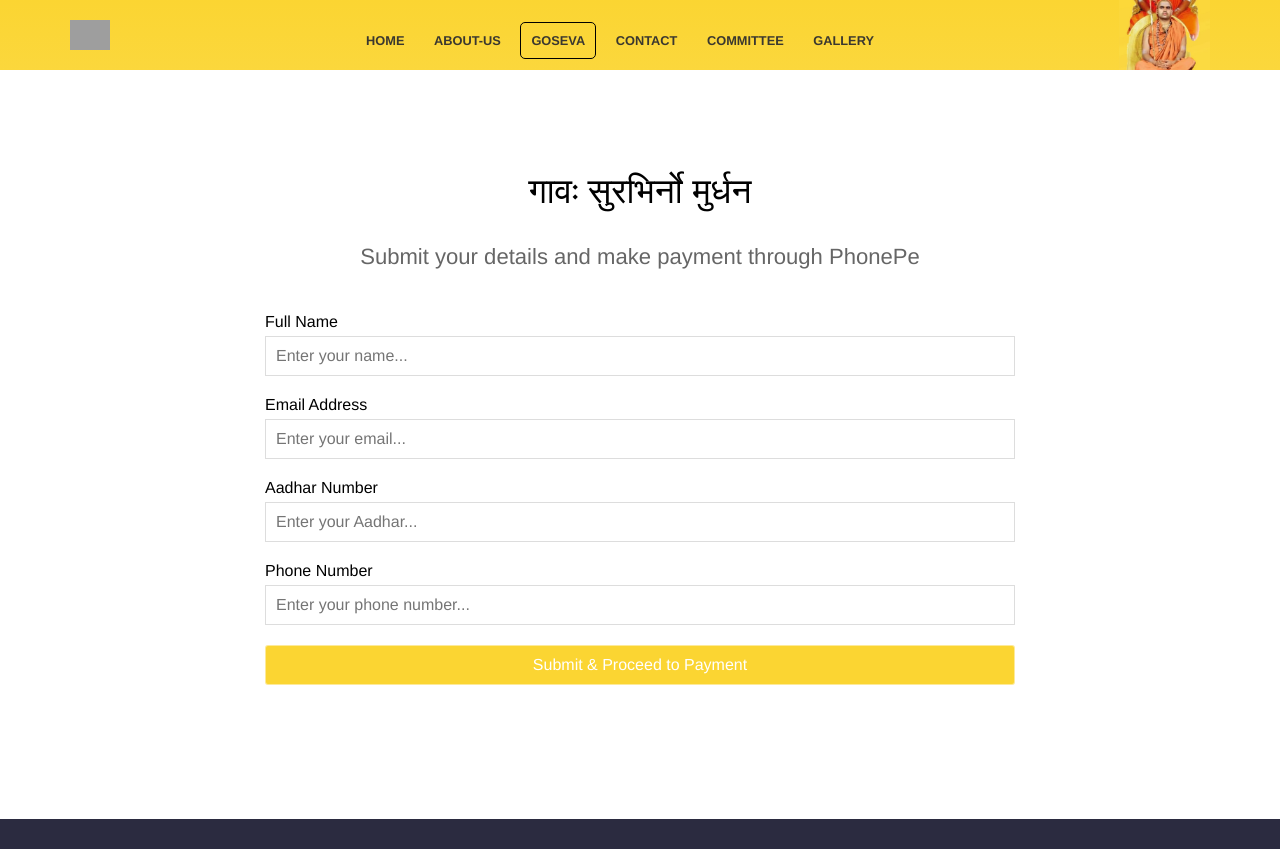
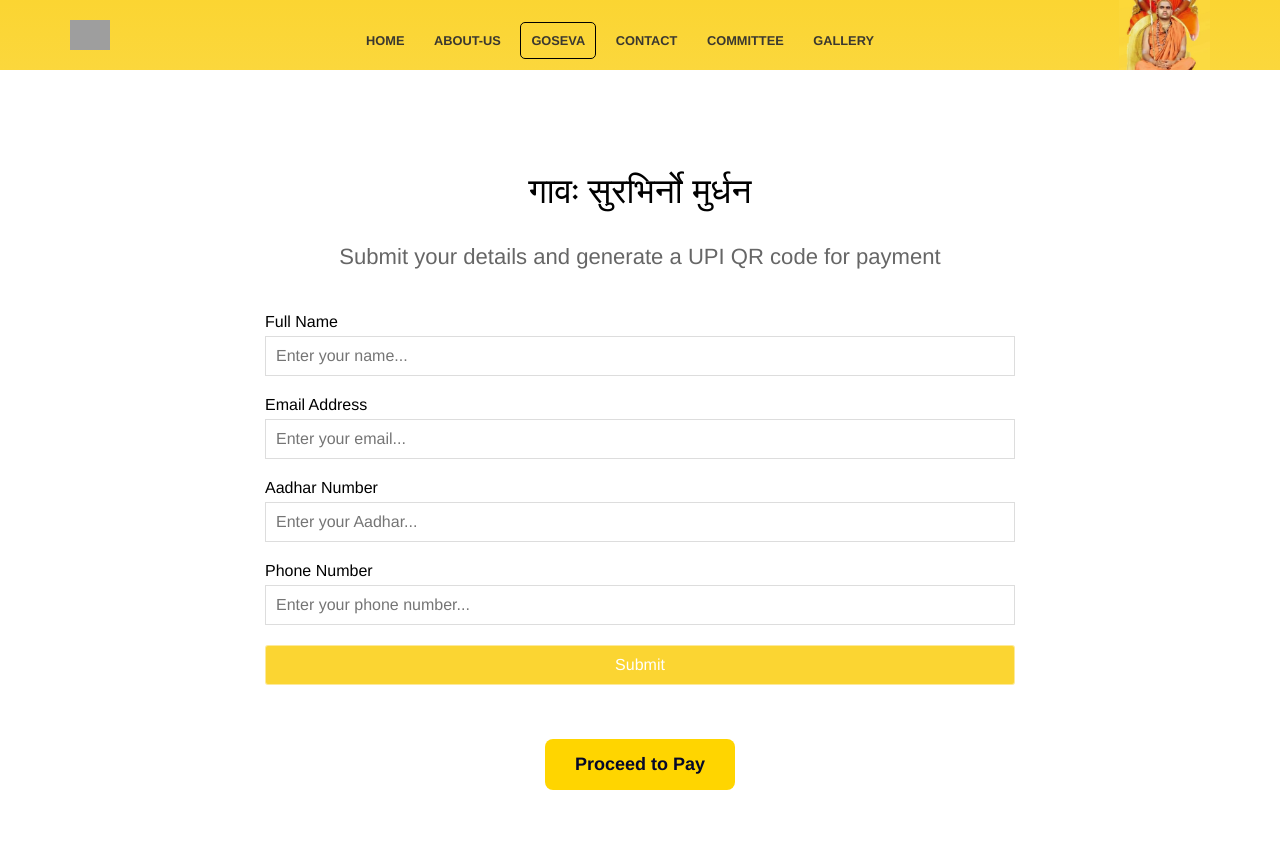
Before and after one commit to sujayadkesar/govardhana, a Jekyll site: the page built from blog/phonepetest.html, in a window 1280 px wide. Shown: the top 849 px of the page. Built offline with Jekyll 4.4.1, drawn with Linux system fonts in a browser that asks for light colours; some of the changed lines change nothing that is shown; grey boxes are pictures that could not be loaded.

Commit message:
Update phonepetest.html

```diff
--- a/blog/phonepetest.html
+++ b/blog/phonepetest.html
@@ -1,7 +1,7 @@
 ---
-title: Adopt a Cow
+title: Siddha Grasa
 heading: गावः सुरभिर्नो मुर्धन
-description: Submit your details and make payment through PhonePe
+description: Submit your details and generate a UPI QR code for payment
 ---
 
 <div class="contact-box" style="display: flex; justify-content: center; align-items: center;">
@@ -15,17 +15,17 @@
     <label for="adhar">Aadhar Number</label>
     <input type="text" name="adhar" id="adhar" placeholder="Enter your Aadhar..." required />
 
-    <label for="text">Phone Number</label>
-    <input type="text" name="phone" id="text" placeholder="Enter your phone number..." required />
+    <label for="phone">Phone Number</label>
+    <input type="text" name="phone" id="phone" placeholder="Enter your phone number..." required />
 
-    <label for="amount" style="display: none;">Donated for adopting Cow</label>
-    <input type="text" name="amount" id="amount" value="11000 (Donated for adopting Cow)" style="display: none;" />
+    <label for="amount" style="display: none;">Donation for Siddha Grasa</label>
+    <input type="text" name="amount" id="amount" value="2000 - Donated for Siddha Grasa" style="display: none;" />
 
-    <input type="submit" value="Submit & Proceed to Payment" />
+    <input type="submit" value="Submit" />
   </form>
 
   <div id="confirmationMessage" style="display:none; color: green;">
-    <br><br>Form submitted successfully! Click below to proceed with PhonePe payment.
+    <br><br>Form submitted successfully! Kindly generate the QR and complete the payment.
   </div>
 </div>
 
@@ -33,53 +33,33 @@
 
 <div style="text-align: center;">
   <button
-    id="phonePePaymentButton"
+    id="generateQrButton"
     class="pulse-button"
-    onclick="initiatePhonePePayment(); console.log('Direct onclick triggered');"
-    style="background-color: #5f259f; padding: 15px 30px; font-size: 18px;
+    style="background-color: #ffd500; padding: 15px 30px; font-size: 18px;
            border: none; font-weight: bold; cursor: pointer; transition: all 0.3s ease-in-out;
-           color: white; border-radius: 8px; display: none;">
-    Pay ₹11,000 via PhonePe
+           color: #050829; border-radius: 8px;">
+    Proceed to Pay
   </button>
 </div>
 
-
-<div id="paymentStatus" style="text-align: center; margin-top: 20px; display: none;">
-  <p id="statusMessage"></p>
-</div>
-
 <script>
-// Multiplication table 'd'
+// --- Aadhar Validation (Verhoeff Algorithm) ---
 var d = [
-  [0, 1, 2, 3, 4, 5, 6, 7, 8, 9],
-  [1, 2, 3, 4, 0, 6, 7, 8, 9, 5],
-  [2, 3, 4, 0, 1, 7, 8, 9, 5, 6],
-  [3, 4, 0, 1, 2, 8, 9, 5, 6, 7],
-  [4, 0, 1, 2, 3, 9, 5, 6, 7, 8],
-  [5, 9, 8, 7, 6, 0, 4, 3, 2, 1],
-  [6, 5, 9, 8, 7, 1, 0, 4, 3, 2],
-  [7, 6, 5, 9, 8, 2, 1, 0, 4, 3],
-  [8, 7, 6, 5, 9, 3, 2, 1, 0, 4],
-  [9, 8, 7, 6, 5, 4, 3, 2, 1, 0]
+    [0, 1, 2, 3, 4, 5, 6, 7, 8, 9], [1, 2, 3, 4, 0, 6, 7, 8, 9, 5],
+    [2, 3, 4, 0, 1, 7, 8, 9, 5, 6], [3, 4, 0, 1, 2, 8, 9, 5, 6, 7],
+    [4, 0, 1, 2, 3, 9, 5, 6, 7, 8], [5, 9, 8, 7, 6, 0, 4, 3, 2, 1],
+    [6, 5, 9, 8, 7, 1, 0, 4, 3, 2], [7, 6, 5, 9, 8, 2, 1, 0, 4, 3],
+    [8, 7, 6, 5, 9, 3, 2, 1, 0, 4], [9, 8, 7, 6, 5, 4, 3, 2, 1, 0]
 ];
-
-// Permutation table 'p'
 var p = [
-  [0, 1, 2, 3, 4, 5, 6, 7, 8, 9],
-  [1, 5, 7, 6, 2, 8, 3, 0, 9, 4],
-  [5, 8, 0, 3, 7, 9, 6, 1, 4, 2],
-  [8, 9, 1, 6, 0, 4, 3, 5, 2, 7],
-  [9, 4, 5, 3, 1, 2, 6, 8, 7, 0],
-  [4, 2, 8, 6, 5, 7, 3, 9, 0, 1],
-  [2, 7, 9, 3, 8, 0, 6, 4, 1, 5],
-  [7, 0, 4, 6, 9, 1, 3, 2, 5, 8]
+    [0, 1, 2, 3, 4, 5, 6, 7, 8, 9], [1, 5, 7, 6, 2, 8, 3, 0, 9, 4],
+    [5, 8, 0, 3, 7, 9, 6, 1, 4, 2], [8, 9, 1, 6, 0, 4, 3, 5, 2, 7],
+    [9, 4, 5, 3, 1, 2, 6, 8, 7, 0], [4, 2, 8, 6, 5, 7, 3, 9, 0, 1],
+    [2, 7, 9, 3, 8, 0, 6, 4, 1, 5], [7, 0, 4, 6, 9, 1, 3, 2, 5, 8]
 ];
-
-// Inverse table 'inv'
 var inv = [0, 4, 3, 2, 1, 5, 6, 7, 8, 9];
 
-// Function to invert an array
-function invArray(array){
+function invArray(array) {
     if (Object.prototype.toString.call(array) == "[object Number]") {
         array = String(array);
     }
@@ -89,189 +69,181 @@
     return array.reverse();
 }
 
-// Function to generate checksum
-function generate(array){
+function generate(array) {
     var c = 0;
     var invertedArray = invArray(array);
-
     for (var i = 0; i < invertedArray.length; i++) {
-    c = d[c][p[((i + 1) % 8)][invertedArray[i]]];
+        c = d[c][p[((i + 1) % 8)][invertedArray[i]]]];
     }
     return inv[c];
 }
 
-// Function to validate checksum
 function validate(array) {
     var c = 0;
     var invertedArray = invArray(array);
-
     for (var i = 0; i < invertedArray.length; i++) {
         c = d[c][p[(i % 8)][invertedArray[i]]];
     }
     return (c === 0);
 }
 
-// Function to validate Aadhar number
 function validate_adhar(adhar) {
-  console.clear();
-  // Check if the Aadhar number is 12 digits
-  if (adhar >= 100000000000 && adhar <= 999999999999) {
-    if (validate(adhar) == false) {
-      console.log("Invalid Aadhar Number");
-      return false;
-    } else {
-      return true;
+    if (adhar.length === 12 && /^\d+$/.test(adhar)) {
+        return validate(adhar);
     }
-  } else {
-    console.log("Aadhar Number Should Be 12 Digits");
     return false;
 }
+
+// --- Form and Payment Logic ---
+let formSubmitted = false;
+
+function validateInputs() {
+    const name = document.getElementById('name').value;
+    const email = document.getElementById('email').value;
+    const adhar = document.getElementById('adhar').value;
+    const phone = document.getElementById('phone').value;
+
+    if (!name) {
+        alert("Please enter your full name.");
+        return false;
     }
 
-// Function to validate inputs and handle form submission
-function validateInputs() {
-  const email = document.getElementById('email').value;
-  const adhar = document.getElementById('adhar').value;
-  const phone = document.getElementById('text').value;
-
-  // Email validation (basic pattern)
     const emailPattern = /^[^\s@]+@[^\s@]+\.[^\s@]+$/;
     if (!emailPattern.test(email)) {
         alert("Please enter a valid email address.");
         return false;
     }
 
-  // Aadhar validation
     if (!validate_adhar(adhar)) {
-    alert("Please enter a valid Aadhar number.");
+        alert("Please enter a valid 12-digit Aadhar number.");
         return false;
     }
 
-  // Phone number validation (10 digits only)
     const phonePattern = /^[6-9]\d{9}$/;
-
     if (!phonePattern.test(phone) || /^(\d)\1{9}$/.test(phone)) {
         alert("Please enter a valid 10-digit Indian mobile number.");
         return false;
     }
-
     return true;
 }
 
-let formSubmitted = false;
-
 function submitForm(event) {
-    event.preventDefault(); // Prevent default form submission
-
+    event.preventDefault();
     if (formSubmitted) {
         alert("You have already submitted the form.");
         return;
     }
-
-    // Run validation before submission
     if (!validateInputs()) return;
 
-    // Gather form data
     const formData = new FormData(document.getElementById("paymentForm"));
-    const url = "https://script.google.com/macros/s/AKfycbwE3W4PdSfSve2DrhHPhXMq_7sj453UcSTqDTNjj3AtWduShhRZAk63o3JyIpUqLLrmOw/exec"; // Replace with your Google Apps Script URL
+    const url = "https://script.google.com/macros/s/AKfycbwE3W4PdSfSve2DrhHPhXMq_7sj453UcSTqDTNjj3AtWduShhRZAk63o3JyIpUqLLrmOw/exec";
 
-    // Send form data via fetch (AJAX)
     fetch(url, {
         method: "POST",
         body: formData
     })
     .then(response => response.text())
     .then(data => {
-      // Show confirmation message
         formSubmitted = true;
         document.getElementById("confirmationMessage").style.display = "block";
-      document.getElementById("phonePePaymentButton").style.display = "inline-block";
-      // Do not reset the form to retain values for payment
+        document.getElementById("paymentForm").style.display = "none";
     })
     .catch(error => {
         console.error("Error submitting form:", error);
+        alert("There was an error submitting your details. Please try again.");
     });
 }
 
+function openQrWindow(qrCodeUrl) {
+    const qrWindow = window.open('', '_blank', 'width=500,height=600');
+    qrWindow.document.write(`
+        <html>
+        <head><title>UPI Payment QR Code</title></head>
+        <body style="display: flex; justify-content: center; align-items: center; height: 100vh; margin: 0; font-family: sans-serif;">
+            <div style="text-align: center;">
+            <h2>Scan to Pay</h2>
+            <img src="${qrCodeUrl}" alt="UPI Payment QR Code" style="width: 250px; height: 250px;"/>
+            <p>Scan this code with any UPI app to pay.</p>
+            </div>
+        </body>
+        </html>
+    `);
+}
 
-function initiatePhonePePayment() {
-  console.log("PhonePe button clicked!");
+function redirectToUPIAppOnIOS(amount, transactionNote) {
+    const upiId = "govardhanylp@sbi";
+    const payeeName = "Siddha Grasa"; // URL encoded: Siddha%20Grasa
 
-  const name = document.getElementById('name').value;
-  const email = document.getElementById('email').value;
-  const phone = document.getElementById('text').value;
-  const adhar = document.getElementById('adhar').value;
+    // Construct app-specific URLs
+    const baseUpiParams = `pa=${upiId}&pn=${encodeURIComponent(payeeName)}&am=${amount}&cu=INR&tn=${encodeURIComponent(transactionNote)}`;
+    const optionsHtml = window.open('', '_blank', 'width=600,height=800');
+    optionsHtml.document.write(`
+        <!DOCTYPE html>
+        <html lang="en">
+        <head>
+            <meta charset="UTF-8">
+            <meta name="viewport" content="width=device-width, initial-scale=1.0">
+            <title>Payment Options</title>
+            <style>
+                body { font-family: -apple-system, BlinkMacSystemFont, "Segoe UI", Roboto, "Helvetica Neue", Arial, sans-serif; }
+                .payment-container { display: grid; gap: 15px; grid-template-columns: 1fr; margin: 20px auto; max-width: 90%; text-align: center; }
+                .payment-button { display: flex; align-items: center; justify-content: center; background-color: #f9f9f9; border: 1px solid #ddd; border-radius: 12px; padding: 15px; text-decoration: none; color: black; box-shadow: 0 4px 6px rgba(0,0,0,0.05); transition: all 0.2s; }
+                .payment-button:hover { transform: translateY(-2px); box-shadow: 0 6px 12px rgba(0,0,0,0.1); }
+                .payment-button img { width: 40px; height: 40px; margin-right: 15px; }
+                .payment-button span { font-size: 1rem; font-weight: 500; }
+            </style>
+        </head>
+        <body>
+            <div class="payment-container">
+            <h1>Select a UPI App</h1>
+            <a href="tez://upi/pay?${baseUpiParams}" class="payment-button"><img src="/images/goooglepay.png" alt="Google Pay"><span>Google Pay</span></a>
+            <a href="phonepe://pay?${baseUpiParams}" class="payment-button"><img src="/images/phonepay.png" alt="PhonePe"><span>PhonePe</span></a>
+            <a href="paytmmp://upi/pay?${baseUpiParams}" class="payment-button"><img src="/images/paytm.png" alt="Paytm"><span>Paytm</span></a>
+            <a href="bhim://upi/pay?${baseUpiParams}" class="payment-button"><img src="/images/bhim-upi-icon-4059309141.png" alt="BHIM"><span>BHIM UPI</span></a>
+            </div>
+        </body>
+        </html>
+    `);
+    optionsHtml.document.close();
+}
 
+function detectDeviceAndProceed(upiData, qrCodeUrl, amount, transactionNote) {
+    const userAgent = navigator.userAgent.toLowerCase();
+    const isTouchScreen = 'ontouchstart' in window || navigator.maxTouchPoints > 0;
+
+    const isAndroid = /android/.test(userAgent);
+    const isIos = /iphone|ipad|ipod/.test(userAgent) || (isTouchScreen && /mac os x/.test(userAgent) && navigator.maxTouchPoints > 1);
+
+    if (isAndroid) {
+        window.location.href = upiData;
+    } else if (isIos) {
+        redirectToUPIAppOnIOS(amount, transactionNote);
+    } else { // Desktop or other
+        openQrWindow(qrCodeUrl);
+    }
+}
+
+// --- Main Button Event Listener ---
+document.getElementById('generateQrButton').onclick = function() {
     if (!formSubmitted) {
-    alert("Please submit the form first.");
+        alert("Please submit your details first by clicking the 'Submit' button.");
         return;
     }
 
-  // Show loading status
-  document.getElementById('statusMessage').textContent = "Preparing payment...";
-  document.getElementById('paymentStatus').style.display = "block";
-  document.getElementById('phonePePaymentButton').disabled = true;
+    const donorName = document.getElementById('name').value;
+    const amount = 2000;
 
-  const paymentData = {
-    amount: 11000,
-    donationType: 'Adopt a Cow',
-    userId: phone,
-    userDetails: {
-      name: name,
-      email: email,
-      phone: phone,
-      adhar: adhar
-    },
-    redirectUrl: window.location.origin + '/PaymentSuccess.html',
-    callbackUrl: window.location.origin + '/payment-callback.html'
+    // Standardized parameters
+    const upiId = "govardhanylp@sbi";
+    const payeeName = "Siddha Grasa"; // Name of the recipient
+    const transactionNote = `Donation from ${donorName}`; // A safer, more descriptive note
+
+    // Construct the universal UPI link and QR code URL
+    const upiData = `upi://pay?pa=${upiId}&pn=${encodeURIComponent(payeeName)}&am=${amount}&cu=INR&tn=${encodeURIComponent(transactionNote)}`;
+    const qrCodeUrl = `https://api.qrserver.com/v1/create-qr-code/?size=400x400&data=${encodeURIComponent(upiData)}`;
+
+    detectDeviceAndProceed(upiData, qrCodeUrl, amount, transactionNote);
 };
-
-  console.log('Creating payment form:', paymentData);
-
-  // Create a form that submits directly to Google Apps Script
-  const form = document.createElement('form');
-  form.method = 'POST';
-  form.action = 'https://script.google.com/macros/s/AKfycbzU1YL5oVfqp_KwAB1x_p7fzYbp8KkZ48MH5k0n-GdyMz1uzee3CFuE4iPopDttI9AKQA/exec';
-  form.target = '_self'; // Submit in same window
-
-  // Create hidden inputs for all data
-  const fields = [
-    { name: 'amount', value: paymentData.amount },
-    { name: 'donationType', value: paymentData.donationType },
-    { name: 'userId', value: paymentData.userId },
-    { name: 'userName', value: paymentData.userDetails.name },
-    { name: 'userEmail', value: paymentData.userDetails.email },
-    { name: 'userPhone', value: paymentData.userDetails.phone },
-    { name: 'userAdhar', value: paymentData.userDetails.adhar },
-    { name: 'redirectUrl', value: paymentData.redirectUrl },
-    { name: 'callbackUrl', value: paymentData.callbackUrl }
-  ];
-
-  fields.forEach(field => {
-    const input = document.createElement('input');
-    input.type = 'hidden';
-    input.name = field.name;
-    input.value = field.value;
-    form.appendChild(input);
-  });
-
-  // Add form to document and submit
-  document.body.appendChild(form);
-
-  // Update status and submit
-  document.getElementById('statusMessage').textContent = "Redirecting to payment gateway...";
-  document.getElementById('statusMessage').style.color = "blue";
-
-  // Store data in localStorage for success page
-  localStorage.setItem('donorDetails', JSON.stringify(paymentData.userDetails));
-
-  // Submit form after short delay
-  setTimeout(() => {
-    form.submit();
-  }, 1000);
-}
-
-
 </script>
 
 <!-- Google tag (gtag.js) -->
```
Lines whose indentation alone changed are shown as unchanged.
